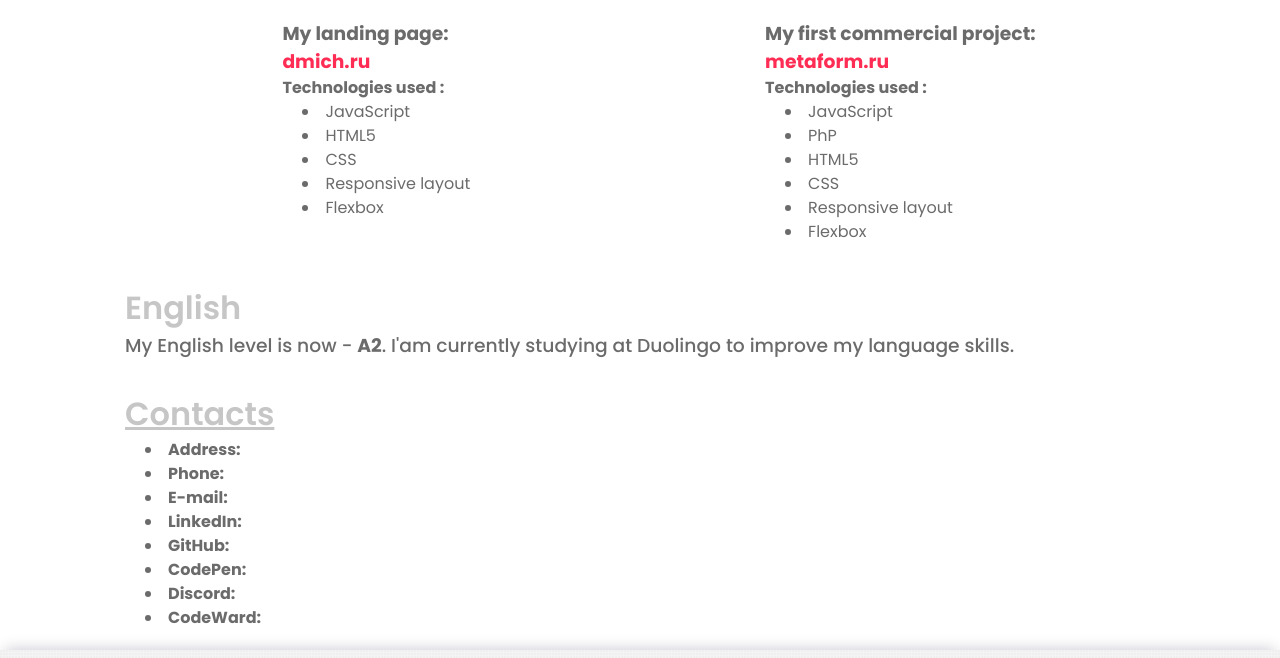
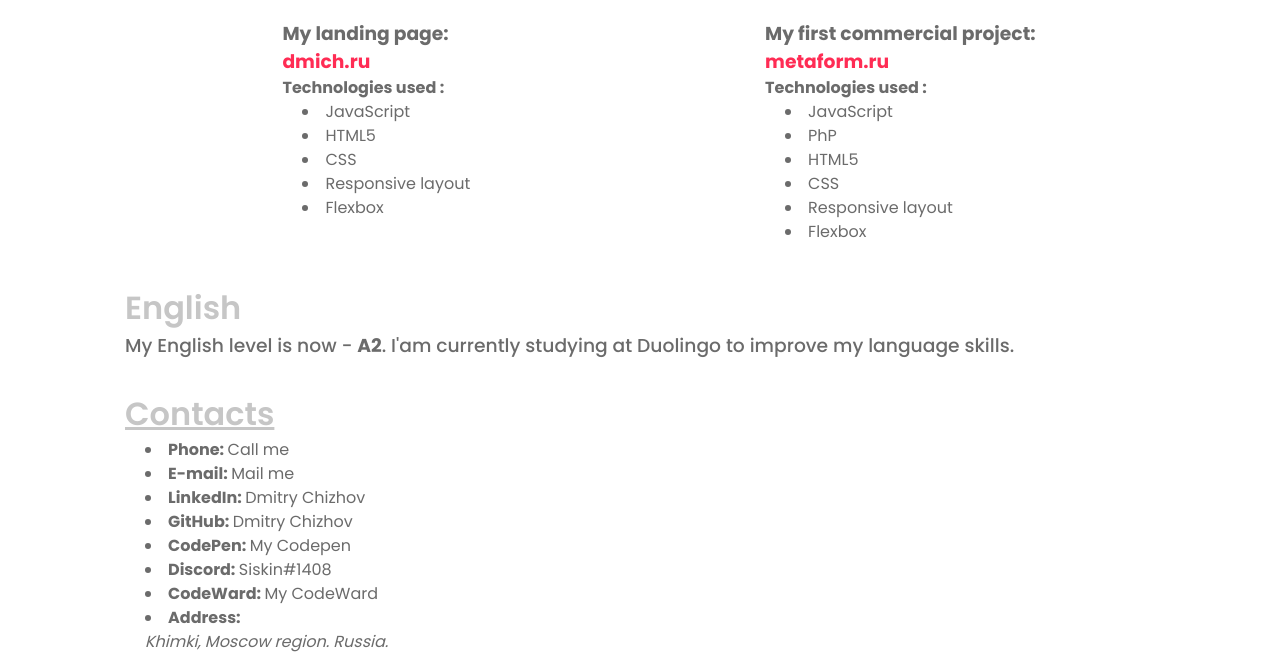
Before and after one commit to Siskinbird/rsschool-cv-2021Q0-, a plain HTML site: page index.html in a window 1280 px wide. Shown: the part 1400-2058 px from the top of the page. Drawn offline with Linux system fonts and the light colour scheme.

Commit message:
feat: add contacts link

```diff
--- a/index.html
+++ b/index.html
@@ -55,8 +55,6 @@
                         </nav>
                     </div>
                 </div>
-
-
             </div>
         </header>
         <main class="main">
@@ -89,7 +87,6 @@
                         <li><h3><b>Figma</b> (Creation of layouts for different resolutions)</h3></li>
                         <li><h3><b>Editors</b>: VS Code</h3></li>
                     </ul>
-
                 </section>
                 <section id="code" class="code container">
                     <h2><u>Code</u></h2>
@@ -139,7 +136,6 @@
                         </div>
                     </div>
                     </div>
-                <!-- </div> -->
                 </section>
                 <secton class="english">
                     <h2>English</h2>
@@ -149,14 +145,14 @@
                     <div class="contacts container">
                     <h2><u>Contacts</u></h2>
                     <ul>
-                        <li><b>Address:</b></li>
-                        <li><b>Phone:</b></li>
-                        <li><b>E-mail:</b></li>
-                        <li><b>LinkedIn:</b></li>
-                        <li><b>GitHub:</b></li>
-                        <li><b>CodePen:</b></li>
-                        <li><b>Discord:</b></li>
-                        <li><b>CodeWard:</b></li>
+                        <li><b>Phone: </b><a href="tel:+79253080768">Call me</a></li>
+                        <li><b>E-mail: </b><a href="mailto:dimachig@mgmail.com">Mail me</a></li>
+                        <li><b>LinkedIn: </b><a href="https://www.linkedin.com/in/drchig/">Dmitry Chizhov</a></li>
+                        <li><b>GitHub: </b><a href="https://github.com/Siskinbird">Dmitry Chizhov</a></li>
+                        <li><b>CodePen: </b><a href="https://codepen.io/Siskinbird">My Codepen</a></li>
+                        <li><b>Discord: </b>Siskin#1408</li>
+                        <li><b>CodeWard: </b><a href="https://www.codewars.com/users/Siskinbird">My CodeWard</a></li>
+                        <li><b>Address:</b><address>Khimki, Moscow region. Russia.</address></li>
                     </ul>
                 </div>
                 </section>
@@ -177,9 +173,7 @@
                 </div>
                 <div class="copyright"> <span><b>D</span>mitry <span>C</span>hizhov 20<span>21</span></b></div>
             </div>
-
         </footer>
     </div>
-
 </body>
 </html>
--- a/styles/style.css
+++ b/styles/style.css
@@ -39,10 +39,6 @@ input, button, textarea {
   font-family: inherit;
 }
 
-input::-ms-clear {
-  display: none;
-}
-
 button {
   cursor: pointer;
 }
@@ -68,22 +64,27 @@ ul li {
 img {
   vertical-align: top;
 }
+
 h1{
   font-size: 4.2em;
   color: #C6C6C6;
 }
+
 h2 {
-    font-size: 2.0em;
-    font-weight: 600;
-    color: #C6C6C6;
+  font-size: 2.0em;
+  font-weight: 600;
+  color: #C6C6C6;
 }
+
 h3 {
   font-weight: 500;
 }
+
 :root {
   --blue: #41ebdf;
   --red: #ff2c54;
 }
+
 .wrapper {
   display: flex;
   min-height: 100%;
@@ -103,6 +104,7 @@ h3 {
   margin: 0 auto;
   padding: 0px 10px;
 }
+
 .header__content {
   display: flex;
   justify-content: space-around;
@@ -124,6 +126,7 @@ h3 {
   margin-top: 20px;
   margin-bottom: 20px;
 }
+
  .header__body li {
   margin: 10px;
   list-style-type: none;
@@ -155,7 +158,6 @@ h3 {
   margin-top: 20px;
   margin-bottom: 20px;
   z-index: 10;
-
  }
 
  .header__photo img{
@@ -170,7 +172,6 @@ h3 {
 .header__description span {
     color: crimson;
 }
-
 
  .button {
  background: transparent;
@@ -230,6 +231,7 @@ h3 {
 .main__body ul li {
   list-style:disc;
 }
+
 .main__body {
   display: flex;
   flex-direction: column;
@@ -237,59 +239,73 @@ h3 {
   padding: 0 22px 0 60px;
   font-size: 1.6em;
 }
+
 .summary {
   padding: 10px;
 }
+
 .education {
   padding: 10px 10px 10px 60px;
   margin-top: 20px;
 }
+
 .education a:hover {
   color: slateblue;
 }
+
 .skills {
   padding: 10px 10px 10px 60px;
   margin-top: 20px;
 }
+
 .code {
   padding: 10px;
-
   margin: 0;
   margin-top: 20px;
 }
+
 .experience {
   display: flex;
   flex-direction: row;
   justify-content: space-around;
   padding: 10px;
 }
+
 .experience1 {
   padding: 10px;
 }
+
 .experience ul li {
   list-style:inside;
 }
+
 .project {
   margin-top: 20px;
   padding: 10px;
 }
+
 .project h3 {
   font-weight: 700;
 }
+
 .project h4 {
   margin-left: -20px;
 }
+
 .project a {
   color: var(--red);
   cursor: pointer;
 }
+
 .subtitle{
   margin-left: 20px;
 }
+
 .contacts {
   margin-top: 20px;
   align-items: left;
 }
+
 .english {
   padding: 10px;
 }
@@ -309,6 +325,7 @@ h3 {
   box-shadow: 0px -6px 14px -5px rgba(0, 0, 51, 0.2);
   color: #999999;
 }
+
 .footer span {
   color: var(--red);
 }
@@ -326,26 +343,31 @@ h3 {
   align-items: center;
   justify-content: space-around;
 }
+
 .social__item {
   margin: 0 20px;
   padding: 5px;
   align-items: center;
 }
+
 .copyright {
   margin: 6px 0;
   padding: 2px;
 }
 
-
+.contacts a:hover {
+  color: var(--red);
+}
 
 @media(min-width: 1440px) {
   .header__photo {
-      left: 140px;
+    left: 170px;
   }
   .main__body {
     padding: 0 66px;
   }
 }
+
 @media(max-width: 1021px) {
   .header__photo {
     top: 30px;
@@ -360,6 +382,7 @@ h3 {
     align-items: center;
   }
 }
+
 @media(max-width: 634px) {
   .header__body {
     margin: 0 auto;
@@ -372,22 +395,23 @@ h3 {
   .experience {
     flex-direction: column;
   }
+}
 
-}
 @media(max-width: 425px) {
   .header__photo {
     left: 24%;
   }
-
   .project {
     margin-top: 20px;
   }
 }
+
 @media(max-width: 375px) {
   .header__photo {
     left: 20%;
   }
 }
+
 @media(max-width: 320px) {
   h1 {
     font-size: 2.8em;
```
